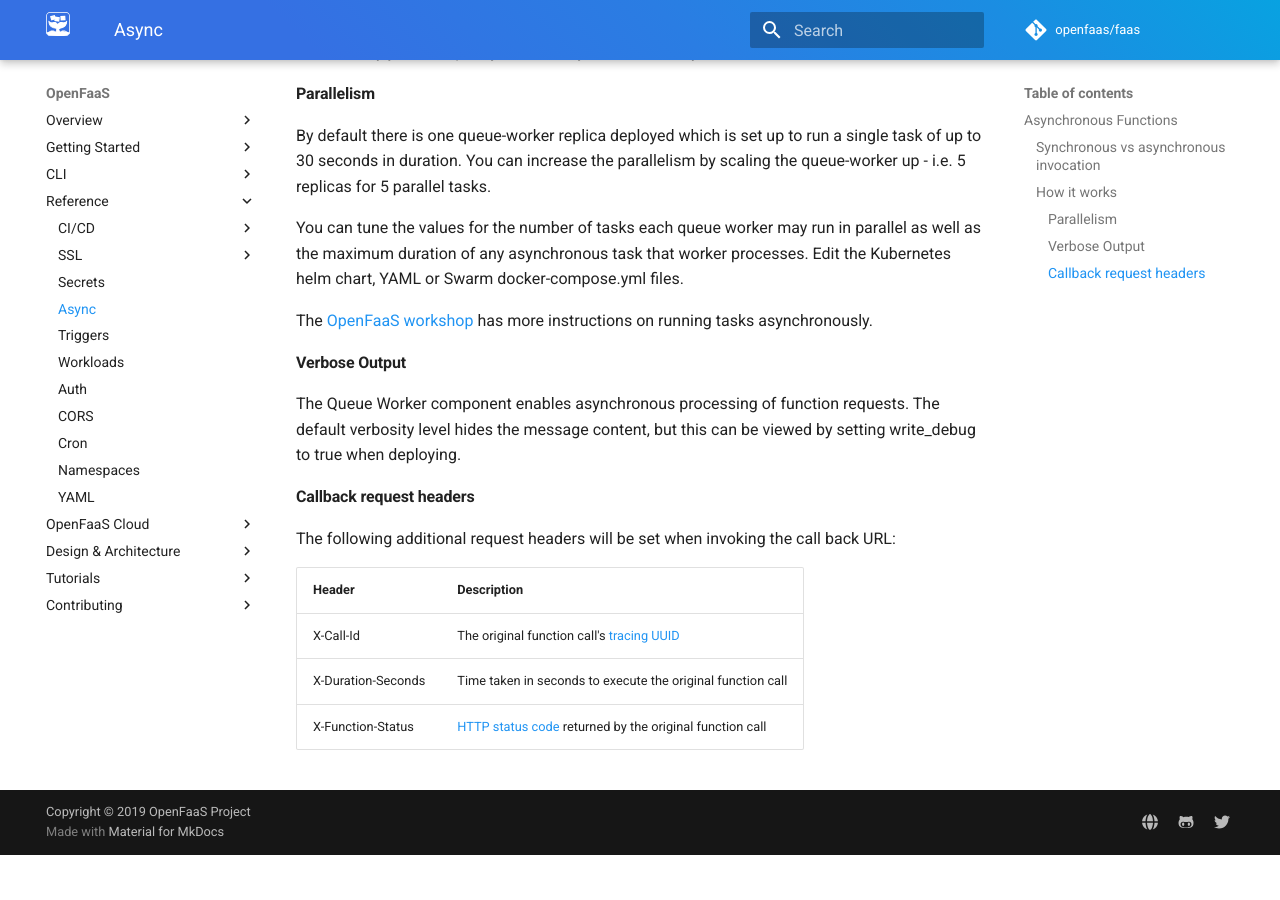
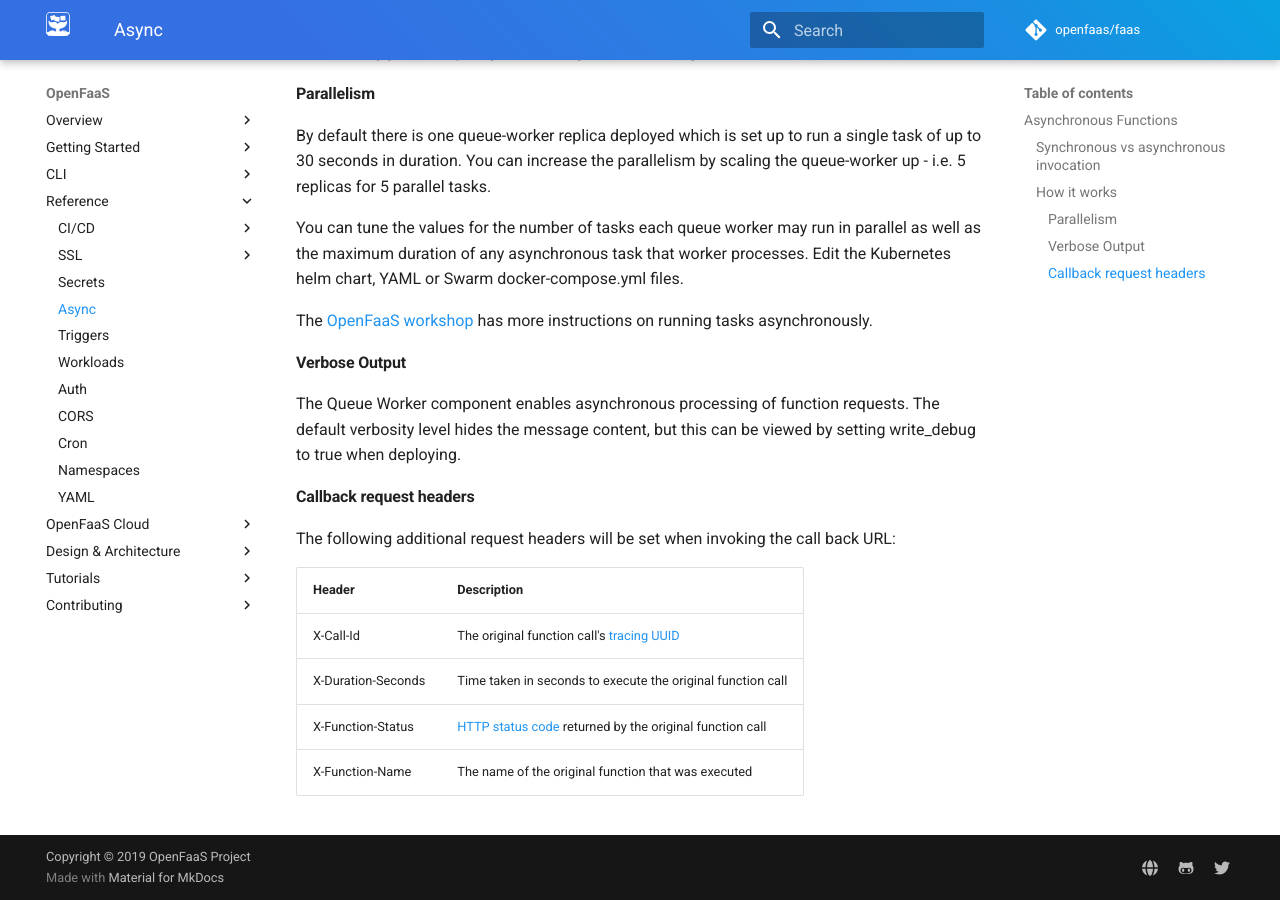
Before and after one commit to openfaas/docs, an MkDocs documentation site: the page built from docs/reference/async.md, in a window 1280 px wide and 900 px high, scrolled down 2532 px. Built offline with MkDocs 1.6.1 and Material for MkDocs 9.7.7, drawn with Linux system fonts in a browser that asks for light colours; comment, search, counter and statistics services are not loaded; before the commit the page ends 3387 px from its top, so only the background shows below that.

Commit message:
X-Function-Name meta-data added to async section
Signed-off-by: Edward Wilde <ewilde@gmail.com>

```diff
--- a/docs/reference/async.md
+++ b/docs/reference/async.md
@@ -92,3 +92,4 @@ The following additional request headers will be set when invoking the call back
 | X-Call-Id          | The original function call's [tracing UUID](https://github.com/openfaas/faas/blob/master/gateway/README.md#tracing) |
 | X-Duration-Seconds | Time taken in seconds to execute the original function call |
 | X-Function-Status  | [HTTP status code](https://en.wikipedia.org/wiki/List_of_HTTP_status_codes) returned by the original function call |
+| X-Function-Name    | The name of the original function that was executed |
```
